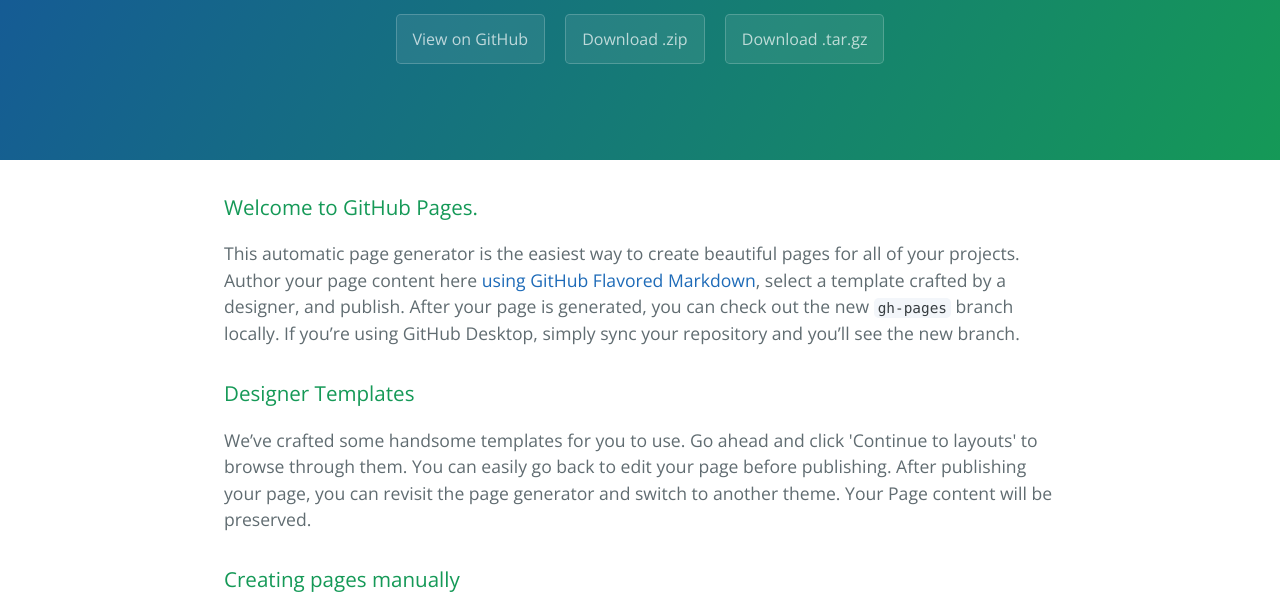
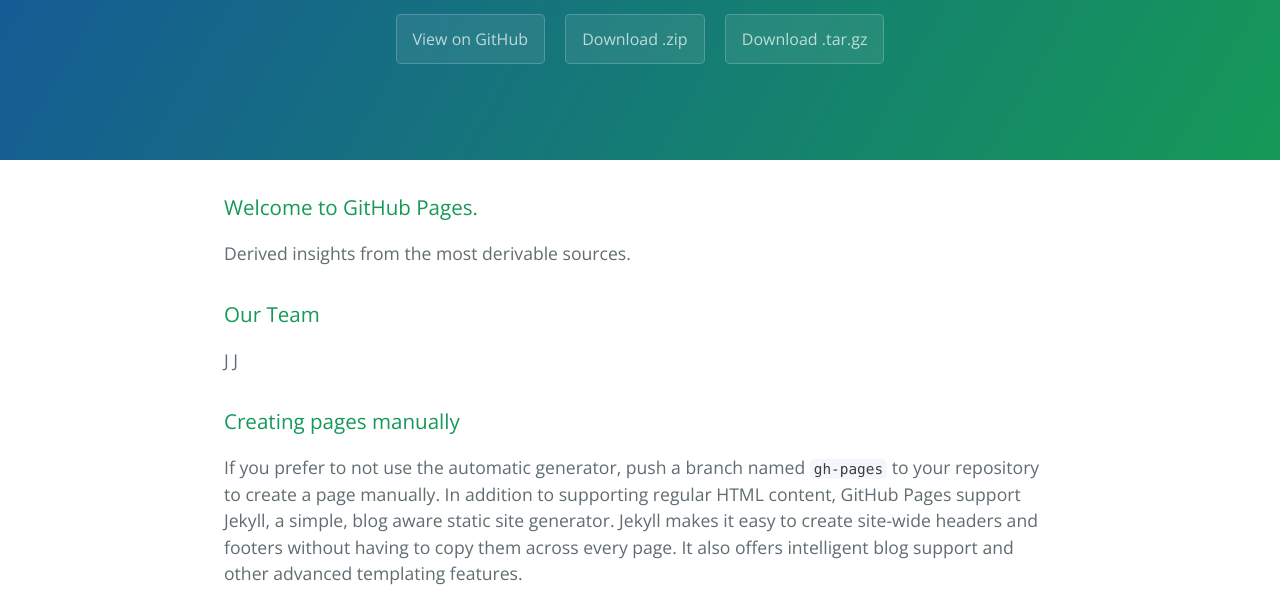
Before and after one commit to jahangeeri6/jahangeeri6-datalytics, a plain HTML site: page index.html in a window 1280 px wide. Shown: the part 176-786 px from the top of the page. Drawn offline with nearby package versions, Linux system fonts and the light colour scheme.

```diff
--- a/index.html
+++ b/index.html
@@ -22,12 +22,12 @@
       <h3>
 <a id="welcome-to-github-pages" class="anchor" href="#welcome-to-github-pages" aria-hidden="true"><span aria-hidden="true" class="octicon octicon-link"></span></a>Welcome to GitHub Pages.</h3>
 
-<p>This automatic page generator is the easiest way to create beautiful pages for all of your projects. Author your page content here <a href="https://guides.github.com/features/mastering-markdown/">using GitHub Flavored Markdown</a>, select a template crafted by a designer, and publish. After your page is generated, you can check out the new <code>gh-pages</code> branch locally. If you’re using GitHub Desktop, simply sync your repository and you’ll see the new branch.</p>
+<p>Derived insights from the most derivable sources.</p>
 
 <h3>
-<a id="designer-templates" class="anchor" href="#designer-templates" aria-hidden="true"><span aria-hidden="true" class="octicon octicon-link"></span></a>Designer Templates</h3>
+<a id="our-team" class="anchor" href="#our-team" aria-hidden="true"><span aria-hidden="true" class="octicon octicon-link"></span></a>Our Team</h3>
 
-<p>We’ve crafted some handsome templates for you to use. Go ahead and click 'Continue to layouts' to browse through them. You can easily go back to edit your page before publishing. After publishing your page, you can revisit the page generator and switch to another theme. Your Page content will be preserved.</p>
+<p>J          J</p>
 
 <h3>
 <a id="creating-pages-manually" class="anchor" href="#creating-pages-manually" aria-hidden="true"><span aria-hidden="true" class="octicon octicon-link"></span></a>Creating pages manually</h3>
```
Also changed, not shown: params.json (+1 -1 lines).
